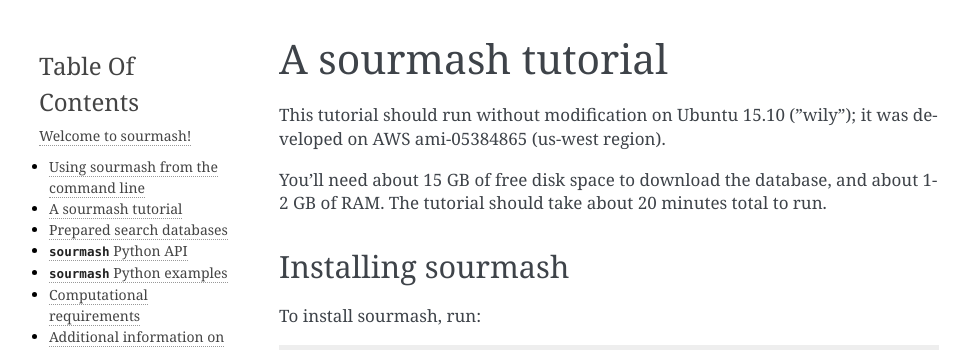
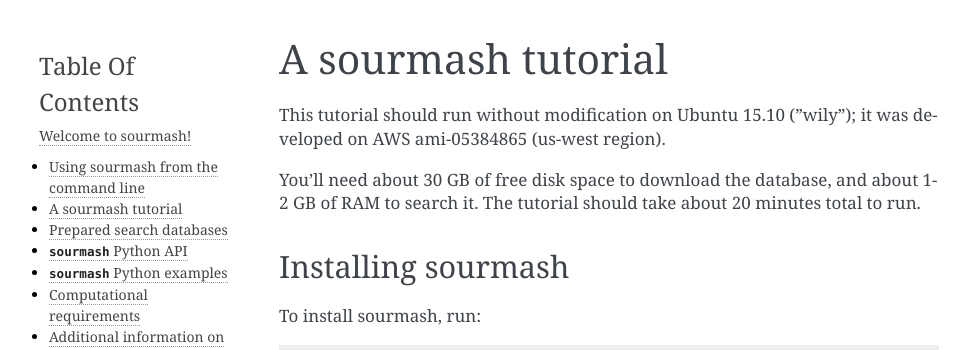
Before and after one commit to sourmash-bio/sourmash, a Sphinx documentation site: the page built from doc/tutorials.md, in a window 1280 px wide and 900 px high. Shown: the top 350 px of the window, without its empty margins (141-1111 px from the left). Built offline with Sphinx 7.4.7, drawn with Linux system fonts in a browser that asks for light colours; some of the changed text lies outside the part shown.

Commit message:
up to date

```diff
--- a/doc/tutorials.md
+++ b/doc/tutorials.md
@@ -3,9 +3,9 @@
 This tutorial should run without modification on Ubuntu 15.10 ("wily");
 it was developed on AWS ami-05384865 (us-west region).
 
-You'll need about 15 GB of free disk space to download the database, and
-about 1-2 GB of RAM.  The tutorial should take about 20 minutes total to
-run.
+You'll need about 30 GB of free disk space to download the database,
+and about 1-2 GB of RAM to search it.  The tutorial should take about
+20 minutes total to run.
 
 ## Installing sourmash
 
```
Also changed, not shown: other parts of doc/tutorials.md (+5 -4 lines).
